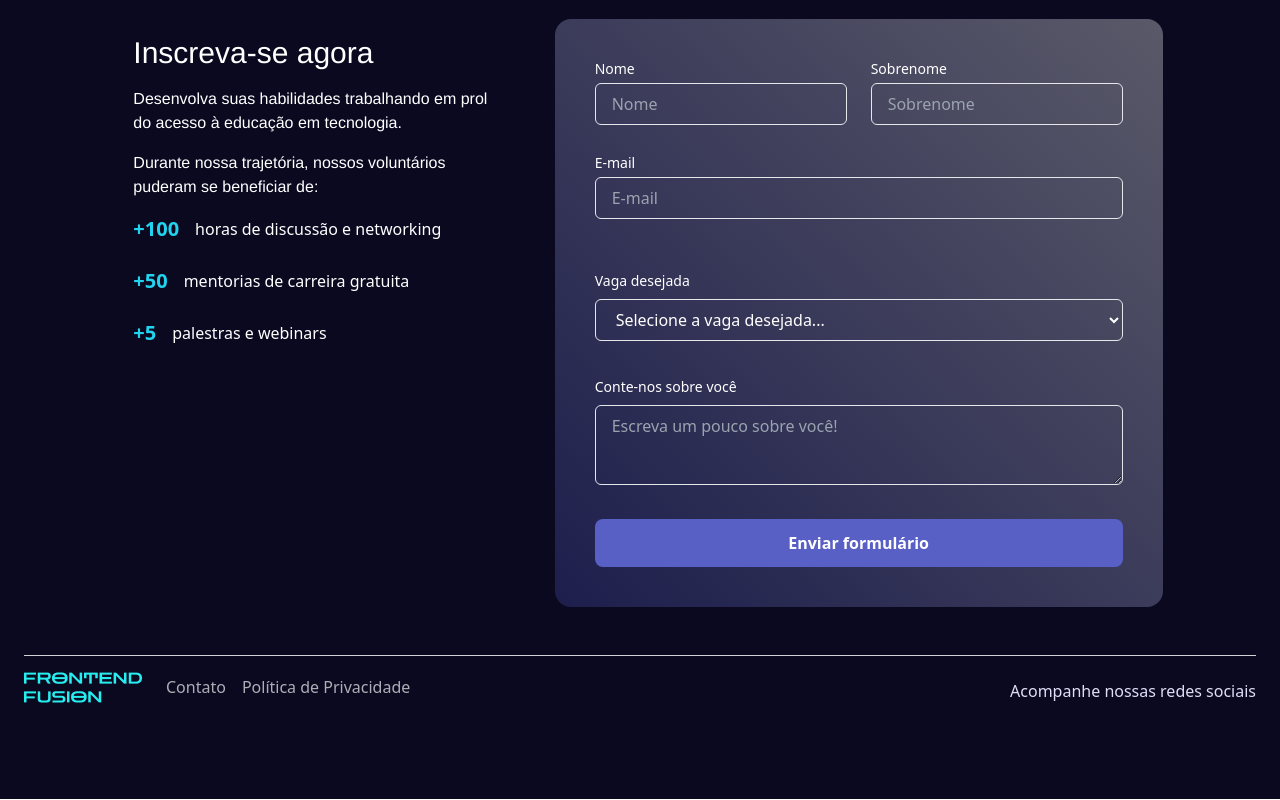
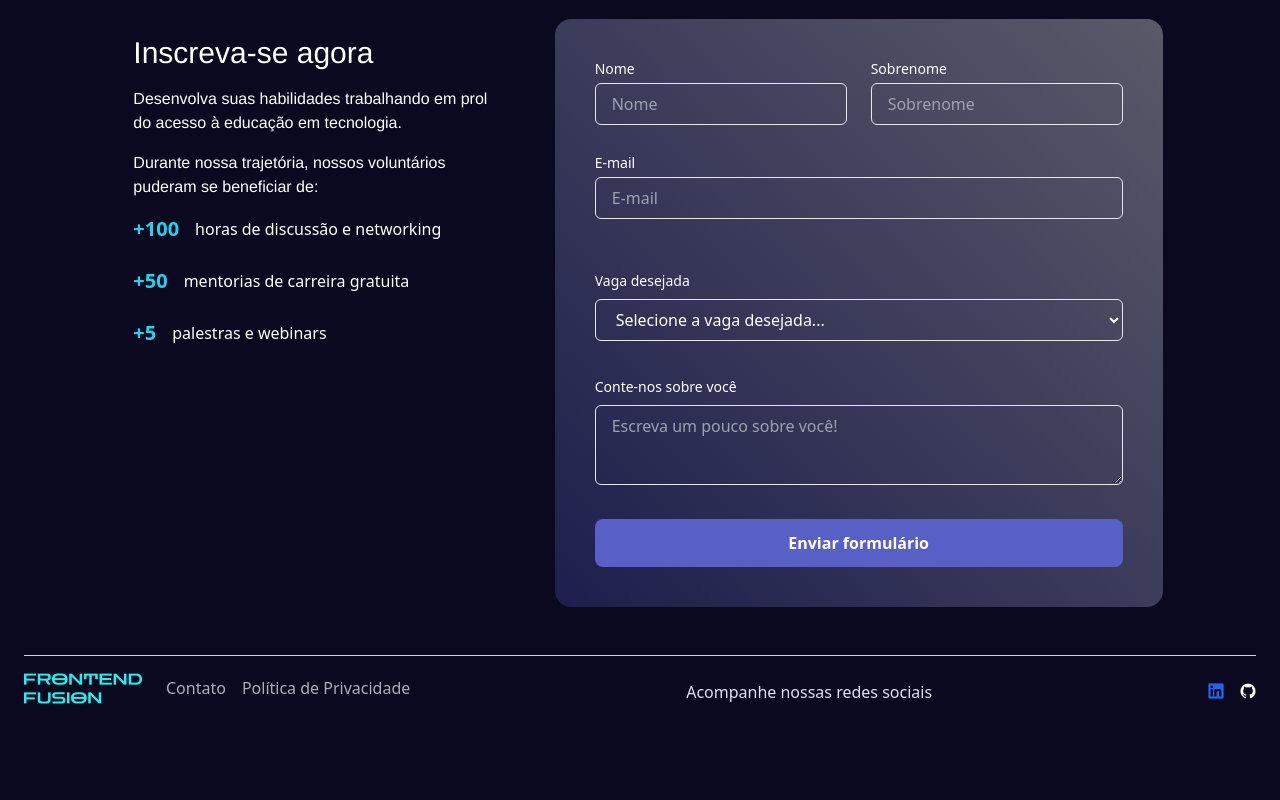
Before and after one commit to Projeto-FrontEnd-Fusion/vingadores-portifolio-colaborativo_, a React (Vite) app: page / in a window 1280 px wide. Shown: the part 1255-2055 px from the top of the page. Built offline with nearby package versions, Linux system fonts and the light colour scheme; data requests are answered from the project's data file.

Commit message:
feat: Adiconando links de redes sociais

```diff
--- a/src/components/Footer/Footer.tsx
+++ b/src/components/Footer/Footer.tsx
@@ -1,5 +1,7 @@
+
 const Footer = () => {
     return (
+
         <footer className="flex flex-col p-6 pb-24">
             <hr className="border-t border-gray-300 mb-4" />
 
@@ -8,7 +10,7 @@ const Footer = () => {
                     <img src="/assets/logotipo_frontend_fusion.png" alt="Logotipo Frontend Fusion" />
                     <ul className="flex flex-row space-x-4">
                         <li>
-                            <a href="#" className="text-fusion-links-rodape">Contato</a>
+                            <a href="mailto:projetofrontendfusion@gmail.com" className="text-fusion-links-rodape">Contato</a>
                         </li>
                         <li>
                             <a href="#" className="text-fusion-links-rodape">Política de Privacidade</a>
@@ -19,8 +21,23 @@ const Footer = () => {
                 <span className="text-fusion-rodape-redes-sociais self-end">
                     Acompanhe nossas redes sociais
                 </span>
-            </div>
-        </footer>
+                <ul className="flex space-x-4 mt-2">
+                    <li>
+                        <a href="https://www.linkedin.com/company/comunidade-frontend-fusion/" target="_blank" rel="noopener noreferrer" className="text-fusion-links-rodape">
+                            <i className="devicon-linkedin-plain text-blue-600"></i>
+                        </a>
+                    </li>
+                    <li>
+                        <a href="https://github.com/Projeto-FrontEnd-Fusion" target="_blank" rel="noopener noreferrer" className="text-fusion-links-rodape">
+                            <i className="devicon-github-original text-white"></i>
+                        </a>
+                    </li>
+                </ul>
+
+            </div >
+
+        </footer >
+
     );
 }
 
```
